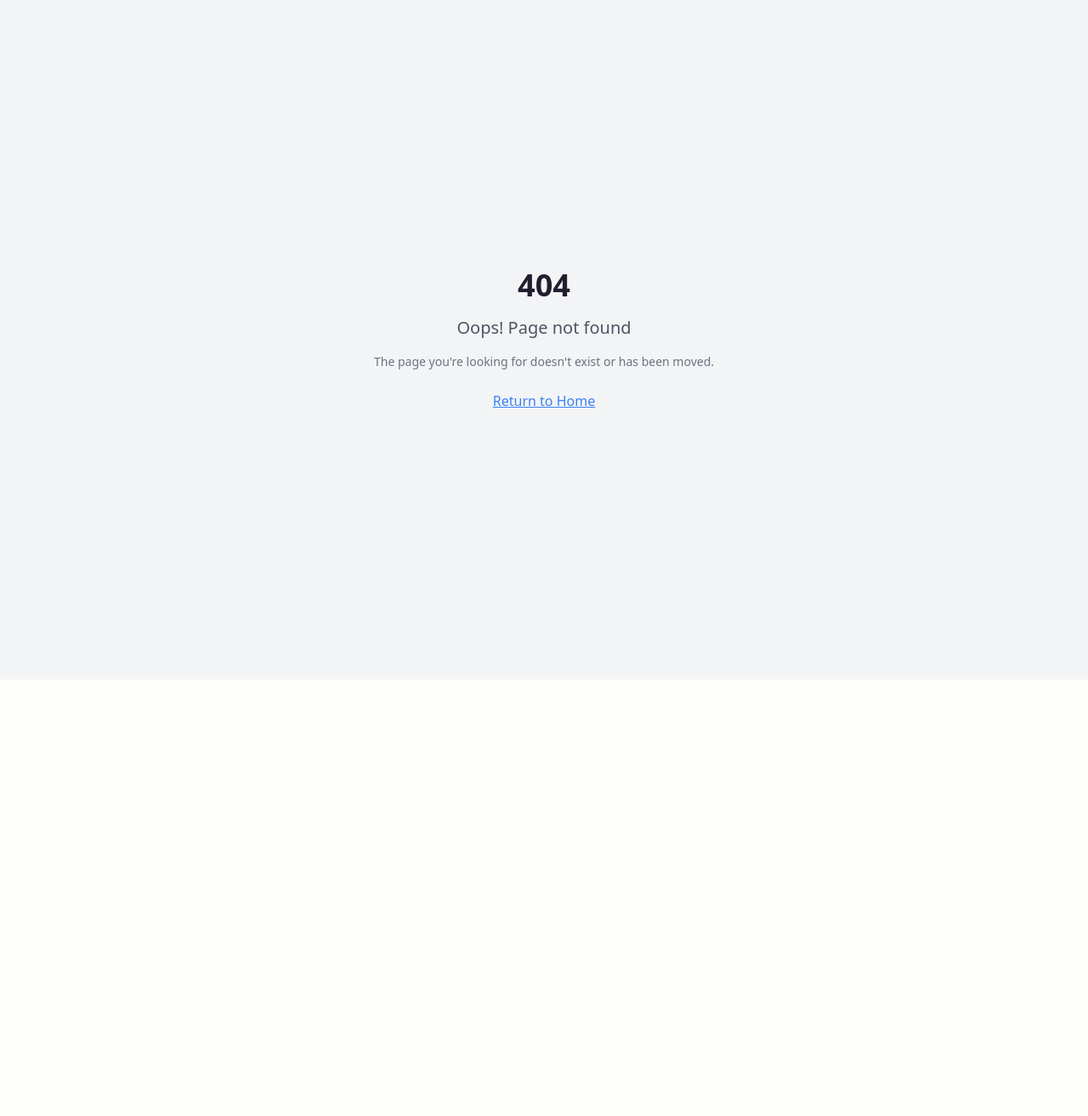
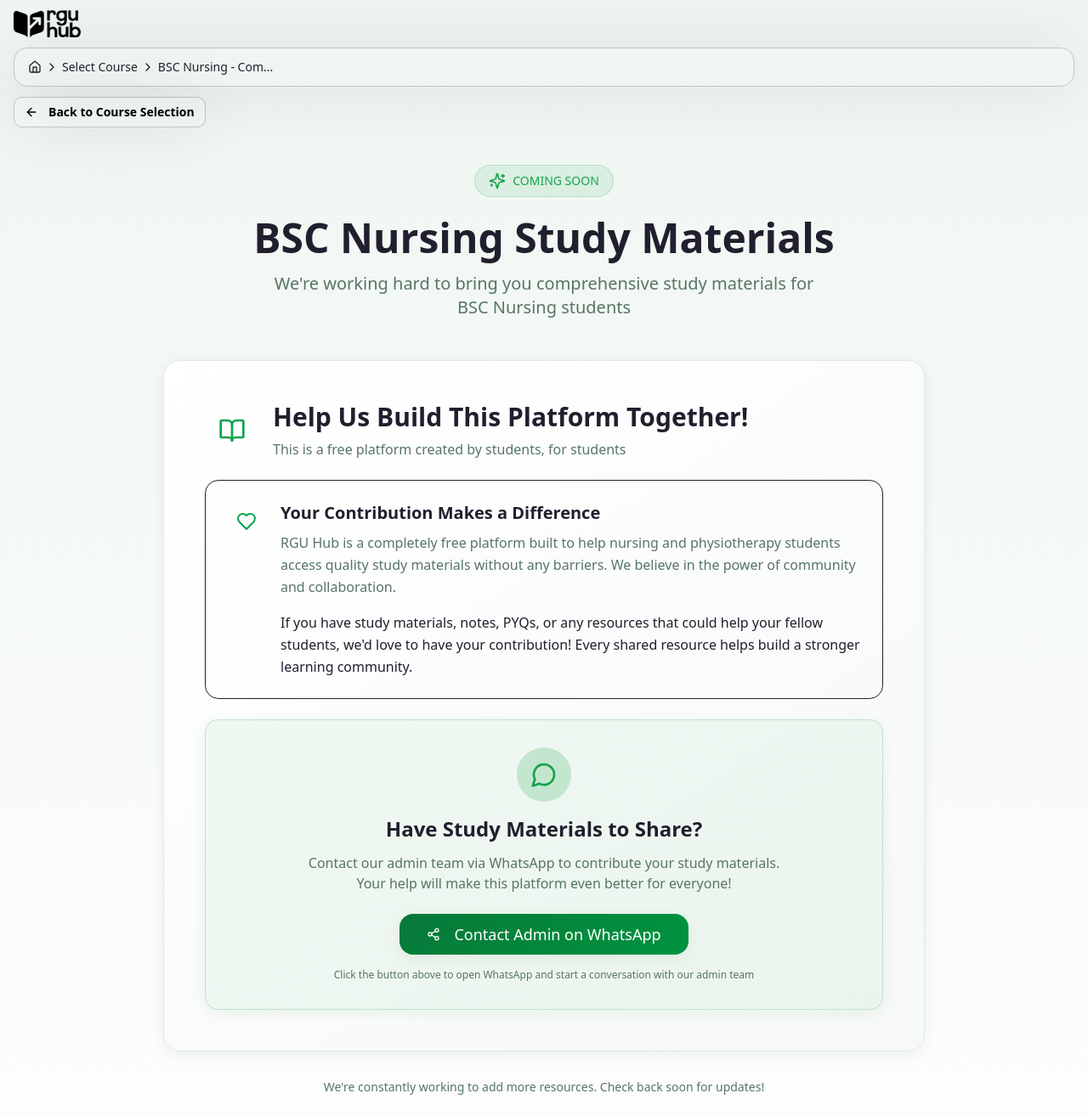
Before and after one commit to aswiinnnnn/RGU-Hub, a React (Vite) app: page /coming-soon-nursing in a window 1280 px wide. Before the commit this address had no page. Shown: the whole page at 85% size. Before the commit the page ends 800 px from the top, so only its background shows below. Built offline with nearby package versions, Linux system fonts and the light colour scheme.

Commit message:
updated with comming soon

```diff
--- a/index.html
+++ b/index.html
@@ -20,11 +20,11 @@
     <!-- Content Security Policy (development fallback): update connect-src to include backend domain; avoid frame-ancestors here -->
    <meta http-equiv="Content-Security-Policy"
       content="default-src 'self';
-               script-src 'self' 'unsafe-inline' 'unsafe-eval' blob: data: https://vercel.live https://*.vercel-insights.com;
+               script-src 'self' 'unsafe-inline' 'unsafe-eval' blob: data: https://vercel.live https://*.vercel-insights.com https://va.vercel-scripts.com;
                style-src 'self' 'unsafe-inline' blob:;
                img-src 'self' data: https:;
                font-src 'self' data:;
-               connect-src 'self' https://res.cloudinary.com https://rgu-hub-backend.onrender.com https://api.rguhub.site https://*.vercel-insights.com;">
+               connect-src 'self' http://localhost:8080 ws://localhost:8080 http://127.0.0.1:8080 ws://127.0.0.1:8080 http://localhost:5173 ws://localhost:5173 http://127.0.0.1:5173 ws://127.0.0.1:5173 https://res.cloudinary.com https://rgu-hub-backend.onrender.com https://api.rguhub.site https://*.vercel-insights.com;">
 
 
     <!-- Open Graph / Facebook -->
--- a/src/App.tsx
+++ b/src/App.tsx
@@ -54,6 +54,7 @@ import CourseSelection from "./pages/CourseSelection.tsx";
 import Recruitment from "./pages/Recruitment";
 import YearSelection from "./pages/YearSelection";
 import YearSubjectSelection from "./pages/YearSubjectSelection";
+import ComingSoonNursing from "./pages/ComingSoonNursing";
 
 // Create TanStack Query client for API state management
 const queryClient = new QueryClient();
@@ -85,8 +86,9 @@ const router = createBrowserRouter([
   { path: '/semester-materials/:semesterId/:subjectId', element: <SEOWrapper><SemesterMaterialSelection /></SEOWrapper> },
   { path: '/semester-download/:semesterId/:subjectId/:materialType', element: <SEOWrapper><SemesterDownloadPage /></SEOWrapper> },
   { path: '/recruitment', element: <SEOWrapper><Recruitment /></SEOWrapper> },
+  { path: '/coming-soon-nursing', element: <SEOWrapper><ComingSoonNursing /></SEOWrapper> },
   { path: '*', element: <SEOWrapper><NotFound /></SEOWrapper> },
-], { future: { v7_relativeSplatPath: true } });
+], { future: { v7_relativeSplatPath: true, v7_startTransition: true } });
 
 const App = () => (
   <QueryClientProvider client={queryClient}>
--- a/src/components/YearCard.tsx
+++ b/src/components/YearCard.tsx
@@ -28,8 +28,7 @@ export const YearCard = ({
         <ChevronRight className="w-5 h-5 text-muted-foreground group-hover:text-primary transition-colors mt-3 group-hover:translate-x-1" />
       </div>
 
-      <h3 className="text-2xl font-bold text-foreground mb-1">{year}</h3>
-      <p className="text-sm text-muted-foreground mb-3">{academicYear}</p>
+      <h3 className="text-2xl font-bold text-foreground mb-3">{year}</h3>
 
       <div className="flex items-center text-sm text-muted-foreground">
         <BookOpen className="w-4 h-4 mr-1" />
--- a/src/data/academicData.ts
+++ b/src/data/academicData.ts
@@ -20,19 +20,19 @@ export const years = [
   {
     year: "1st Year",
     academicYear: "2022-23",
-    subjectCount: 8,
+    subjectCount: 6,
     current: false
   },
   {
     year: "2nd Year",
     academicYear: "2023-24",
-    subjectCount: 8,
+    subjectCount: 5,
     current: false
   },
   {
     year: "3rd Year",
     academicYear: "2024-25",
-    subjectCount: 6,
+    subjectCount: 5,
     current: true
   },
   {
--- /dev/null
+++ b/src/pages/ComingSoonNursing.tsx
@@ -0,0 +1,135 @@
+import { useNavigate } from "react-router-dom";
+import AppHeader from "@/components/AppHeader";
+import { Breadcrumbs } from "@/components/Breadcrumbs";
+import { Button } from "@/components/ui/button";
+import { ArrowLeft, BookOpen, Heart, Users, Share2, MessageCircle, Sparkles } from "lucide-react";
+
+const ComingSoonNursing = () => {
+  const navigate = useNavigate();
+
+  return (
+    <div className="min-h-screen bg-gradient-hero">
+      <AppHeader />
+      <div className="container mx-auto px-4 pt-0 pb-6">
+        <Breadcrumbs
+          items={[
+            { label: "Select Course", path: "/course" },
+            { label: "BSC Nursing - Coming Soon" }
+          ]}
+        />
+
+        <div className="mt-3 mb-6 animate-fade-in">
+          <Button
+            variant="ghost"
+            size="sm"
+            onClick={() => navigate('/course')}
+            className="px-3 py-1 text-black text-sm font-semibold mb-5 border-[0.7px] border-black/20 shadow-nav"
+          >
+            <ArrowLeft className="w-4 h-4 mr-1" />
+            Back to Course Selection
+          </Button>
+        </div>
+
+        <div className="max-w-4xl mx-auto">
+          {/* Hero Section */}
+          <div className="text-center mb-12 animate-fade-in">
+            <div className="inline-flex items-center gap-2 px-4 py-2 bg-success/10 border border-success/20 rounded-full mb-6">
+              <Sparkles className="w-5 h-5 text-success" />
+              <span className="text-success font-medium text-sm">
+                COMING SOON
+              </span>
+            </div>
+            <h1 className="text-4xl md:text-5xl font-bold text-foreground mb-4">
+              BSC Nursing Study Materials
+            </h1>
+            <p className="text-xl text-muted-foreground max-w-2xl mx-auto">
+              We're working hard to bring you comprehensive study materials for BSC Nursing students
+            </p>
+          </div>
+
+          {/* Main Content Card */}
+          <div className="bg-gradient-card rounded-2xl p-8 md:p-12 border border-border shadow-medium mb-8 animate-fade-in">
+            <div className="flex items-center gap-4 mb-6">
+              <div className="p-4 bg-primary/10 rounded-xl">
+                <BookOpen className="w-8 h-8 text-primary" />
+              </div>
+              <div>
+                <h2 className="text-2xl md:text-3xl font-bold text-foreground mb-2">
+                  Help Us Build This Platform Together!
+                </h2>
+                <p className="text-muted-foreground">
+                  This is a free platform created by students, for students
+                </p>
+              </div>
+            </div>
+
+            <div className="space-y-6">
+              <div className="bg-primary/5 rounded-xl p-6 border border-primary/20">
+                <div className="flex items-start gap-4">
+                  <div className="p-3 bg-primary/20 rounded-lg">
+                    <Heart className="w-6 h-6 text-primary" />
+                  </div>
+                  <div className="flex-1">
+                    <h3 className="text-xl font-bold text-foreground mb-2">
+                      Your Contribution Makes a Difference
+                    </h3>
+                    <p className="text-muted-foreground leading-relaxed mb-4">
+                      RGU Hub is a completely free platform built to help nursing and physiotherapy students
+                      access quality study materials without any barriers. We believe in the power of community
+                      and collaboration.
+                    </p>
+                    <p className="text-foreground font-medium leading-relaxed">
+                      If you have study materials, notes, PYQs, or any resources that could help your fellow
+                      students, we'd love to have your contribution! Every shared resource helps build a stronger
+                      learning community.
+                    </p>
+                  </div>
+                </div>
+              </div>
+
+
+
+              {/* Contact Section */}
+              <div className="bg-success/5 rounded-xl p-8 border border-success/20 shadow-medium">
+                <div className="text-center">
+                  <div className="inline-flex items-center justify-center w-16 h-16 bg-success/20 rounded-full mb-4">
+                    <MessageCircle className="w-8 h-8 text-success" />
+                  </div>
+                  <h3 className="text-2xl font-bold text-foreground mb-3">
+                    Have Study Materials to Share?
+                  </h3>
+                  <p className="text-muted-foreground mb-6 max-w-xl mx-auto">
+                    Contact our admin team via WhatsApp to contribute your study materials.
+                    Your help will make this platform even better for everyone!
+                  </p>
+                  <Button
+                    size="lg"
+                    className="bg-gradient-primary hover:opacity-90 text-primary-foreground px-4 md:px-8 py-6 text-base md:text-lg rounded-xl shadow-medium w-full sm:w-auto"
+                    onClick={() => {
+                      window.open('https://wa.me/919605982147?text=Hi%20admin%2C%0AI%20have%20study%20material%20(notes%20%2B%20PYQs).%20Want%20to%20share%20with%20the%20community.%0AHow%20can%20I%20upload%2Fsend%20it%3F', '_blank');
+                    }}
+                  >
+                    <Share2 className="w-5 h-5 mr-2 flex-shrink-0" />
+                    <span className="whitespace-nowrap">Contact Admin on WhatsApp</span>
+                  </Button>
+                  <p className="text-xs text-muted-foreground mt-4">
+                    Click the button above to open WhatsApp and start a conversation with our admin team
+                  </p>
+                </div>
+              </div>
+            </div>
+          </div>
+
+          {/* Additional Info */}
+          <div className="text-center text-sm text-muted-foreground animate-fade-in">
+            <p>
+              We're constantly working to add more resources. Check back soon for updates!
+            </p>
+          </div>
+        </div>
+      </div>
+    </div>
+  );
+};
+
+export default ComingSoonNursing;
--- a/src/pages/CourseSelection.tsx
+++ b/src/pages/CourseSelection.tsx
@@ -5,19 +5,30 @@ import { Button } from "@/components/ui/button";
 import { Card } from "@/components/ui/card";
 import { BookOpen, HeartPulse, ArrowRight, ArrowLeft } from "lucide-react";
 
-const courses = [
+type Course = {
+	id: string;
+	title: string;
+	subtitle: string;
+	description: string;
+	icon: typeof BookOpen;
+	path: string;
+	comingSoon?: boolean;
+};
+
+const courses: Course[] = [
 	{
 		id: "bsc-nursing",
 		title: "BSC Nursing",
-		subtitle: "Semester-wise Scheme",
+		subtitle: "Semester-wise scheme",
 		description:
 			"Navigate by semester. The curriculum is consolidated to a single semester-wise scheme.",
 		icon: BookOpen,
-		path: "/semester",
+		path: "/coming-soon-nursing",
+		comingSoon: true,
 	},
 	{
 		id: "bsc-physiotherapy",
-		title: "BSC Physiotherapy",
+		title: "Bachelor of Physiotherapy",
 		subtitle: "RS5 Scheme",
 		description:
 			"Curriculum follows RS5 scheme. Proceed to select semester to continue.",
@@ -37,7 +48,7 @@ const CourseSelection = () => {
 	};
 
 	// Log course selection and navigation
-	const handleCourseSelect = (course: typeof courses[0]) => {
+	const handleCourseSelect = (course: Course) => {
 		const courseCode = course.id === 'bsc-nursing' ? 'BN' : 'BPT';
 		navigate(course.path, { state: { course: courseCode } });
 	};
@@ -75,25 +86,48 @@ const CourseSelection = () => {
 					{courses.map((course) => (
 						<Card
 							key={course.id}
-							className="p-6 hover:shadow-lg transition-all cursor-pointer bg-gradient-card border-border hover:border-primary group"
+							className={`p-6 hover:shadow-lg transition-all cursor-pointer group ${
+								course.comingSoon
+									? 'bg-gradient-card border border-success/30 hover:border-success/40'
+									: 'bg-gradient-card border-border hover:border-primary'
+							}`}
 							onClick={() => handleCourseSelect(course)}
 						>
 							<div className="flex items-start space-x-4">
-								<div className="p-3 bg-primary/10 rounded-xl group-hover:bg-primary/20 transition-colors">
-									<course.icon className="w-8 h-8 text-primary" />
+								<div className={`p-3 rounded-xl transition-colors ${
+									course.comingSoon
+										? 'bg-success/10 group-hover:bg-success/15'
+										: 'bg-primary/10 group-hover:bg-primary/20'
+								}`}>
+									<course.icon className={`w-8 h-8 ${
+										course.comingSoon ? 'text-success' : 'text-primary'
+									}`} />
 								</div>
 								<div className="flex-1">
-									<h3 className="text-xl font-bold text-foreground mb-1">
-										{course.title}
-									</h3>
-									<p className="text-sm text-primary font-medium mb-2">
+									<div className="flex items-center gap-2 mb-1">
+										<h3 className="text-xl font-bold mb-1 text-foreground">
+											{course.title}
+										</h3>
+										{course.comingSoon && (
+											<span className="px-2 py-0.5 text-xs font-medium bg-success/20 text-success border border-success/30 rounded-full">
+												COMING SOON
+											</span>
+										)}
+									</div>
+									<p className={`text-sm font-medium mb-2 ${
+										course.comingSoon ? 'text-success' : 'text-primary'
+									}`}>
 										{course.subtitle}
 									</p>
 									<p className="text-sm text-muted-foreground">
 										{course.description}
 									</p>
 								</div>
-								<ArrowRight className="w-5 h-5 text-muted-foreground group-hover:text-primary transition-colors mt-1" />
+								<ArrowRight className={`w-5 h-5 transition-colors mt-1 ${
+									course.comingSoon
+										? 'text-success/70 group-hover:text-success'
+										: 'text-muted-foreground group-hover:text-primary'
+								}`} />
 							</div>
 						</Card>
 					))}
--- a/src/pages/Index.tsx
+++ b/src/pages/Index.tsx
@@ -221,25 +221,28 @@ const Index = () => {
       <section className="container mx-auto px-4 pb-6 pt-12" aria-label="Recruitment opportunities">
         <div className="max-w-4xl mx-auto">
           <article
-            onClick={() => navigate('/recruitment')}
-            className="group bg-gradient-primary rounded-2xl p-8 md:p-12 shadow-medium hover:shadow-lg transition-all duration-300 cursor-pointer animate-fade-in"
+            className="group bg-gradient-card rounded-2xl p-8 md:p-12 border border-success/30 shadow-medium transition-all duration-300 animate-fade-in"
           >
             <div className="flex flex-col md:flex-row items-center gap-6">
               <div className="flex-shrink-0">
-                <div className="p-4 bg-white/20 rounded-2xl shadow-medium group-hover:scale-110 transition-transform">
-                  <Briefcase className="w-12 h-12 text-primary-foreground" />
+                <div className="p-4 bg-success/10 rounded-2xl">
+                  <Briefcase className="w-12 h-12 text-success" />
                 </div>
               </div>
               <div className="flex-1 text-center md:text-left">
-                <h3 className="text-2xl md:text-3xl font-bold text-primary-foreground mb-2">
-                  Recruitment Portal
-                </h3>
-                <p className="text-primary-foreground/90 mb-4">
+                <div className="flex items-center gap-2 justify-center md:justify-start mb-2">
+                  <h3 className="text-2xl md:text-3xl font-bold text-foreground">
+                    Recruitment Portal
+                  </h3>
+                  <span className="px-2 py-0.5 text-xs font-medium bg-success/20 text-success border border-success/30 rounded-full">
+                    COMING SOON
+                  </span>
+                </div>
+                <p className="text-muted-foreground mb-4">
                   Discover placement opportunities and internships for BSc Nursing & Physiotherapy students
                 </p>
-                <div className="inline-flex items-center gap-2 text-primary-foreground font-medium">
-                  Browse Opportunities
-                  <ArrowRight className="w-5 h-5 group-hover:translate-x-1 transition-transform" />
+                <div className="inline-flex items-center gap-2 text-success font-medium">
+                  Coming Soon
                 </div>
               </div>
             </div>
@@ -267,10 +270,13 @@ const Index = () => {
             return (
               <article
                 key={idx}
-                className="flex items-center bg-gradient-card rounded-xl p-4 border border-border shadow-sm cursor-pointer hover:shadow-md transition-all"
+                className={`flex items-center bg-gradient-card rounded-xl p-4 border border-border shadow-sm transition-all ${
+                  isRecruitment ? '' : 'cursor-pointer hover:shadow-md'
+                }`}
                 onClick={() => {
                   if (isRecruitment) {
-                    navigate('/recruitment');
+                    // Recruitment is coming soon, don't navigate
+                    return;
                   } else {
                     // Without deep-link hints from backend, send user to the semester flow
                     navigate('/course');
--- a/src/pages/SemesterMaterialSelection.tsx
+++ b/src/pages/SemesterMaterialSelection.tsx
@@ -288,7 +288,7 @@ const SemesterMaterialSelection = () => {
           </div>
         )}
 
-{materials.length > 0 && (
+{materials.filter((material) => !material.material_type).length > 0 && (
   <div className="mt-10">
     <h2 className="text-xl font-bold ">Uncategorized Materials</h2>
     <div className="mt-1  mb-10 ">
--- a/src/pages/YearSubjectSelection.tsx
+++ b/src/pages/YearSubjectSelection.tsx
@@ -146,9 +146,6 @@ const YearSubjectSelection = () => {
                   {subject.materials_count || 0} materials
                 </div>
               </div>
-              <div className="flex items-center justify-between">
-                <span className="text-sm text-primary font-medium">{subject.code}</span>
-              </div>
             </div>
           ))}
         </div>
--- a/vite.config.ts
+++ b/vite.config.ts
@@ -7,13 +7,24 @@ export default defineConfig(({ mode }) => ({
   server: {
     host: "::",
     port: 8080,
+    strictPort: false, // If 8080 is taken, try next available port
+    open: false, // Don't auto-open browser
     proxy: {
       // Proxy API calls in development to avoid CORS
+      // Proxies /api/* requests to the Render backend
       '/api': {
-        target: 'http://127.0.0.1:8000',
+        target: 'https://rgu-hub-backend.onrender.com',
         changeOrigin: true,
-        secure: false,
+        secure: true,
         rewrite: (path) => path.replace(/^\/api/, ''),
+        configure: (proxy, _options) => {
+          proxy.on('error', (err, _req, res) => {
+            console.log('Proxy error:', err);
+          });
+          proxy.on('proxyReq', (proxyReq, req, _res) => {
+            console.log('Proxying:', req.method, req.url, '->', proxyReq.path);
+          });
+        },
       },
     },
   },
```
Also changed, not shown: src/config/api.ts (+27 -28 lines), 1 other file (tests, documents, lock files or other folders).
